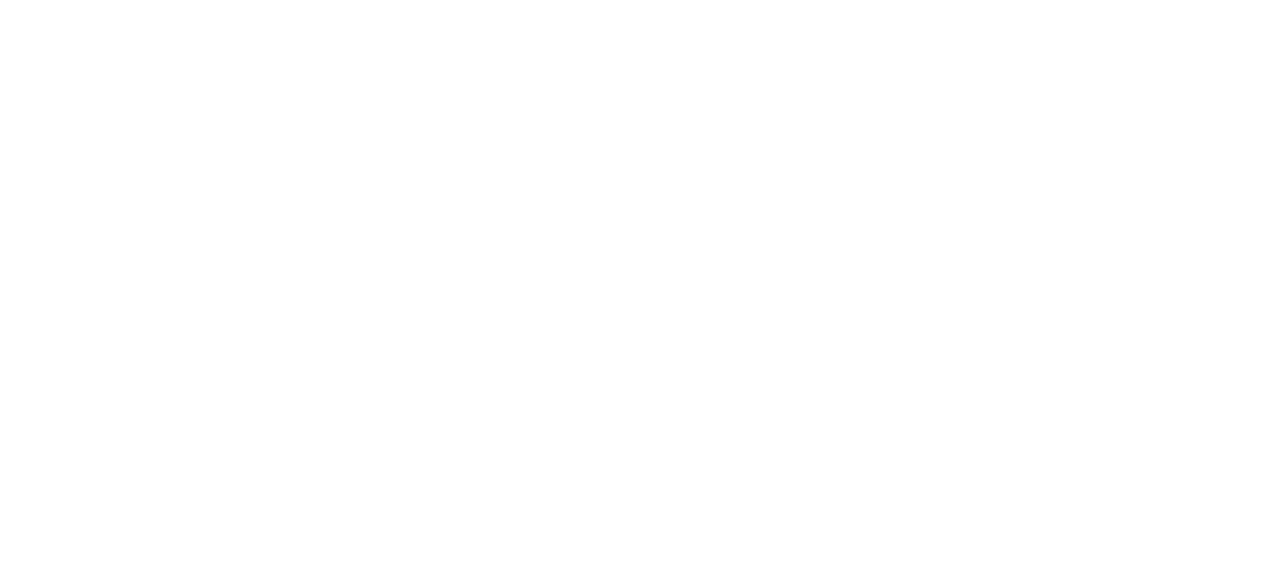
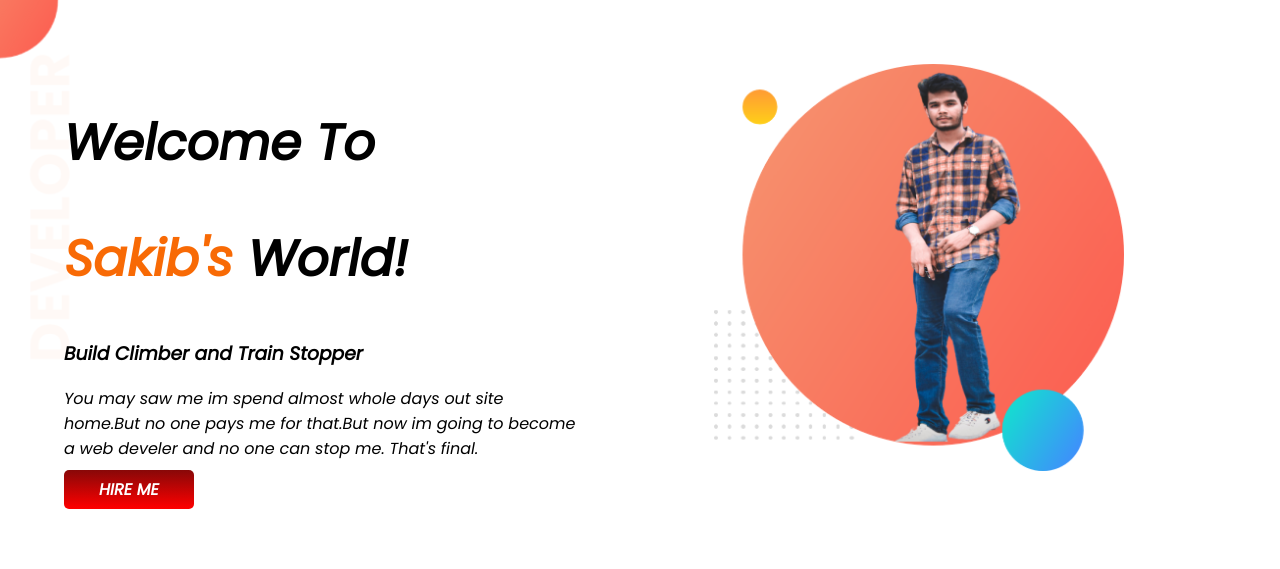
Before and after one commit to shoibesakib123/developer-portfolio, a plain HTML site: page index.html in a window 1280 px wide. Drawn offline with Linux system fonts and the light colour scheme.

Commit message:
add first git

```diff
--- a/index.html
+++ b/index.html
@@ -1,12 +1,34 @@
 <!DOCTYPE html>
 <html lang="en">
+
 <head>
     <meta charset="UTF-8">
     <meta http-equiv="X-UA-Compatible" content="IE=edge">
     <meta name="viewport" content="width=device-width, initial-scale=1.0">
     <title>Developer Portfolio</title>
+    <link rel="preconnect" href="https://fonts.googleapis.com">
+    <link rel="preconnect" href="https://fonts.gstatic.com" crossorigin>
+    <link href="https://fonts.googleapis.com/css2?family=Poppins:ital@1&display=swap" rel="stylesheet">
+    <link rel="stylesheet" href="style.css">
 </head>
+
 <body>
 
+    <section class="top-banner">
+        <div class="half-width">
+            <h1>Welcome To</h1>
+            <h1><span class="color-span">Sakib's</span> World!</h1>
+            <h3>Build Climber and Train Stopper</h3>
+            <p>You may saw me im spend almost whole days out site home.But no one pays me for that.But now im going to
+                become a web develer and no one can stop me. That's final.</p>
+            <a class="linked-button" target="_blank" href="https://www.linkedin.com/signup">HIRE ME</a>
+        </div>
+
+        <div class="half-width"> <img style="padding-left: 10px;" src="developer-portfolio-master/images/my-bg.png"
+                alt=""></div>
+
+    </section>
+
 </body>
+
 </html>
--- a/style.css
+++ b/style.css
@@ -0,0 +1,32 @@
+body{
+    font-family: 'Poppins', sans-serif;
+    margin: 0;
+}
+h1{
+    font-size: 50px;
+}
+.color-span{
+    color: rgb(248, 106, 5);
+}
+section{
+    display: flex;
+}
+.half-width{
+    width: 50%;
+    padding: 5%;
+}
+.half-width img{
+    width: 80%;
+}
+.linked-button{
+    text-decoration: none ;
+    background-image: linear-gradient(rgb(136, 8, 8), red);
+    font-weight: 700;
+    color: white;
+    padding: 8px 35px;
+    border-radius: 5px;
+}
+.top-banner{
+    background-image: url(developer-portfolio-master/images/top-banner.png);
+    background-repeat: no-repeat;
+}
```
Also changed, not shown: developer-portfolio-master/images/dream-bg.png (added), developer-portfolio-master/images/exp-bg.png (added), developer-portfolio-master/images/jhankar.png (added), developer-portfolio-master/images/jhankar2.png (added), developer-portfolio-master/images/my-bg.png (added), developer-portfolio-master/images/my-bg2.png (added), developer-portfolio-master/images/top-banner.png (added), 3 other files.
